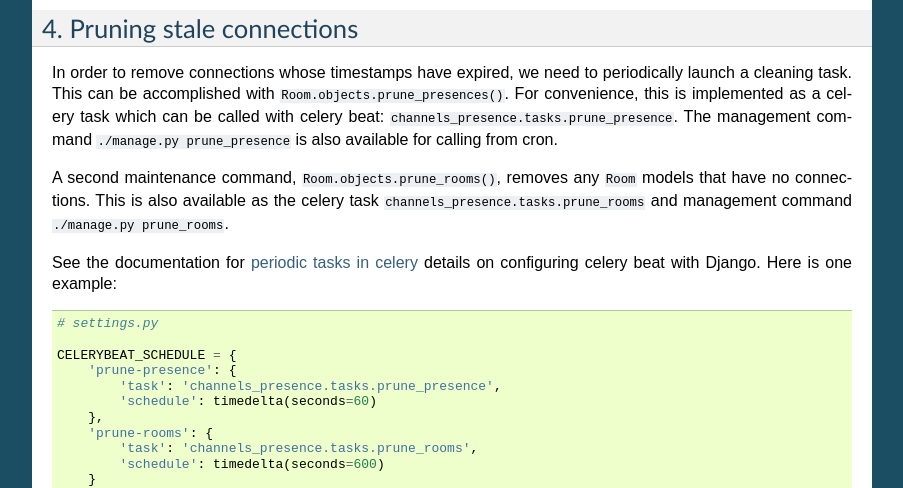
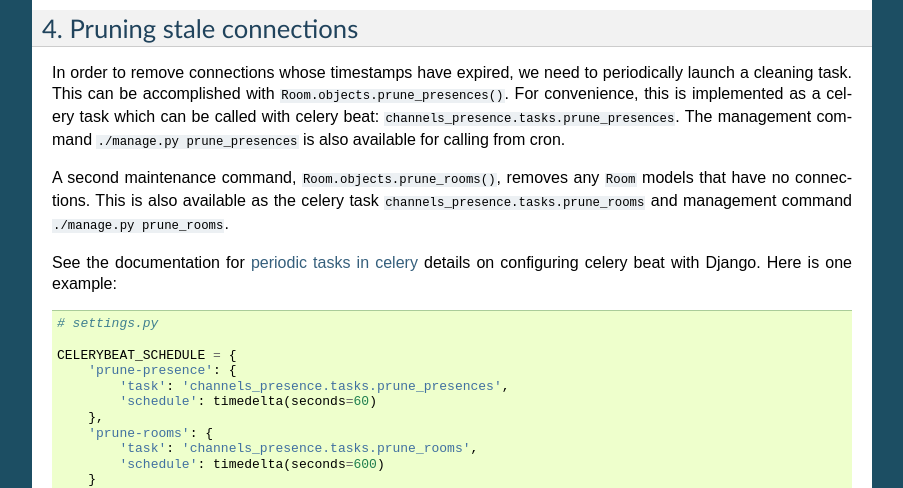
Before and after one commit to mitmedialab/django-channels-presence, a Sphinx documentation site: the page built from docs/usage.rst, in a window 1280 px wide and 900 px high, scrolled down 1848 px. Shown: the part 148-636 px from the top of the window, without its empty margins (198-1101 px from the left). Built offline with Sphinx 7.4.7, drawn with Linux system fonts in a browser that asks for light colours.

Commit message:
Update prune_presence to prune_presences
The docs use `prune_presence`, while the method is `prune_presences`.

```diff
--- a/docs/usage.rst
+++ b/docs/usage.rst
@@ -119,8 +119,8 @@ In order to remove connections whose timestamps have expired, we need to
 periodically launch a cleaning task.  This can be accomplished with
 ``Room.objects.prune_presences()``. For convenience, this is implemented as a
 celery task which can be called with celery beat:
-``channels_presence.tasks.prune_presence``.  The management command
-``./manage.py prune_presence`` is also available for calling from cron.
+``channels_presence.tasks.prune_presences``.  The management command
+``./manage.py prune_presences`` is also available for calling from cron.
 
 A second maintenance command, ``Room.objects.prune_rooms()``, removes any ``Room``
 models that have no connections.  This is also available as the celery task
@@ -134,7 +134,7 @@ See the documentation for
 
     CELERYBEAT_SCHEDULE = {
         'prune-presence': {
-            'task': 'channels_presence.tasks.prune_presence',
+            'task': 'channels_presence.tasks.prune_presences',
             'schedule': timedelta(seconds=60)
         },
         'prune-rooms': {
```
